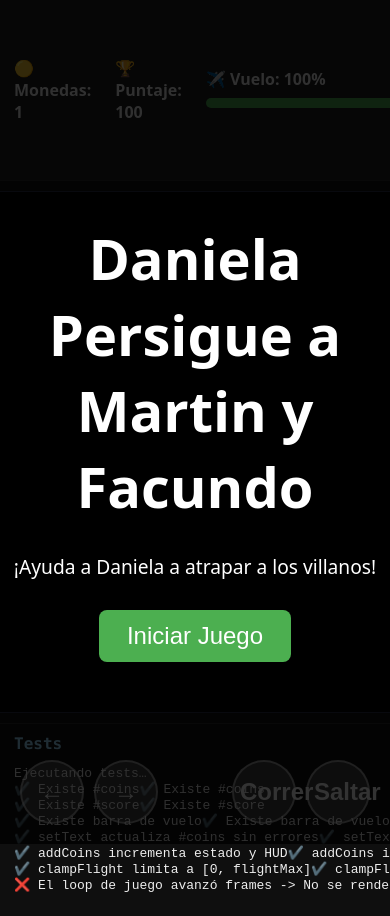
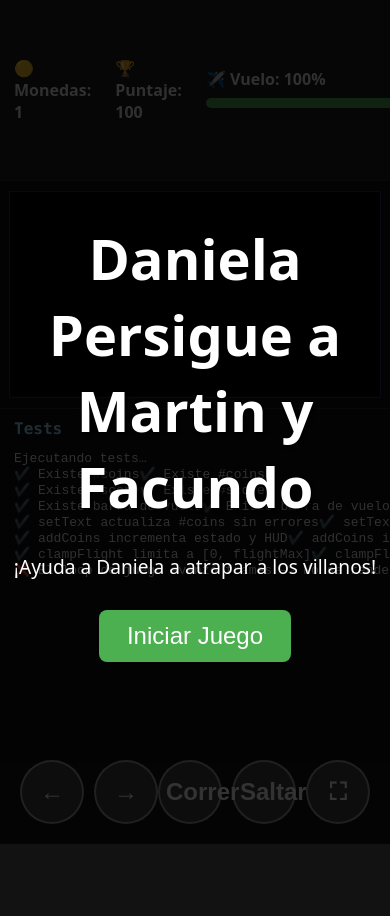
Before and after one commit to l33tm3/MArioFake, a plain HTML site: page index.html in a window 390 px wide. Shown: the top 916 px of the page. After the commit the page ends 844 px from the top, so only its background shows below. Drawn offline with Linux system fonts and the light colour scheme.

Commit message:
feat: improve mobile controls

```diff
--- a/css/styles.css
+++ b/css/styles.css
@@ -4,7 +4,14 @@ html, body { margin:0; padding:0; background:#121212; color:#eee; font-family: s
 .bar { width:200px; height:10px; background:#2a2a2a; border-radius:6px; overflow:hidden; display:inline-block; vertical-align:middle; }
 .bar > div { height:100%; width:0%; background:#4caf50; }
 .wrap { display:flex; justify-content:center; padding:10px; }
-canvas { background:#202533; border:1px solid #2a2f45; display:block; }
+canvas {
+  background:#202533;
+  border:1px solid #2a2f45;
+  display:block;
+  width:100%;
+  height:auto;
+  max-width:940px;
+}
 .tests { padding:10px 14px; background:#0f0f0f; border-top:1px solid #2a2a2a; font-family: ui-monospace, SFMono-Regular, Menlo, Consolas, monospace; }
 .tests b { color:#9cdcfe; }
 .pass { color:#8bc34a; }
--- a/index.html
+++ b/index.html
@@ -37,6 +37,7 @@
     <div class="actions">
       <button id="btn-run">Correr</button>
       <button id="btn-jump">Saltar</button>
+      <button id="btn-fullscreen" title="Pantalla completa">⛶</button>
     </div>
   </div>
 
--- a/js/game.js
+++ b/js/game.js
@@ -30,7 +30,8 @@
       btnLeft: byId('btn-left'),
       btnRight: byId('btn-right'),
       btnJump: byId('btn-jump'),
-      btnRun: byId('btn-run')
+      btnRun: byId('btn-run'),
+      btnFullscreen: byId('btn-fullscreen')
     };
 
     // --- Estado del juego ----------------------------------------------------
@@ -219,6 +220,13 @@
     UI.btnJump.addEventListener('touchend', (e) => handleTouchEvent('jump', false, e));
     UI.btnRun.addEventListener('touchstart', (e) => handleTouchEvent('run', true, e));
     UI.btnRun.addEventListener('touchend', (e) => handleTouchEvent('run', false, e));
+    UI.btnFullscreen.addEventListener('click', () => {
+      if (!document.fullscreenElement) {
+        UI.canvas.requestFullscreen();
+      } else {
+        document.exitFullscreen();
+      }
+    });
 
     UI.startButton.addEventListener('click', () => {
       UI.mainMenu.classList.add('hidden');
```
Also changed, not shown: 1 other file.
